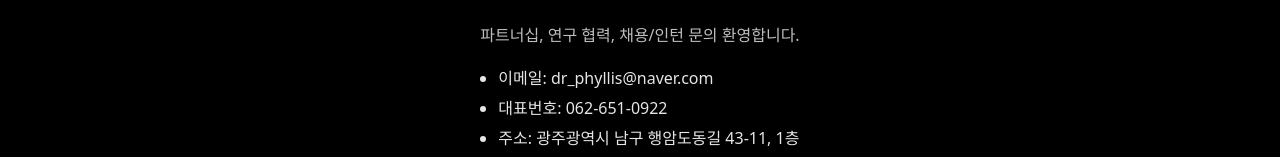
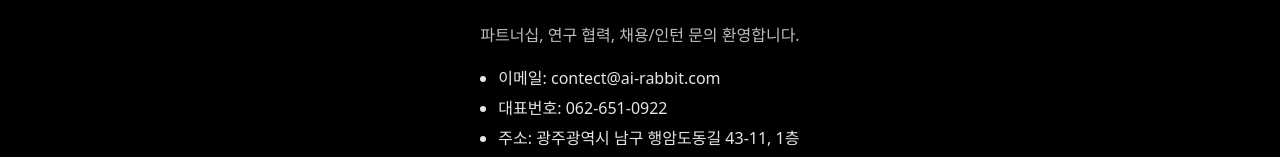
Before and after one commit to SHTH-AGI-LAB/airabbit-homepage, a Next.js app: page /contact in a window 1280 px wide. Shown: the part 156-313 px from the top of the page. Built offline with nearby package versions, Linux system fonts and the light colour scheme.

Commit message:
메일주소변경

```diff
--- a/app/contact/page.tsx
+++ b/app/contact/page.tsx
@@ -4,7 +4,7 @@ export default function Contact() {
       <h1>문의</h1>
       <p>파트너십, 연구 협력, 채용/인턴 문의 환영합니다.</p>
       <ul className="bullet">
-        <li>이메일: <a href="mailto:dr_phyllis@naver.com">dr_phyllis@naver.com</a></li>
+        <li>이메일: <a href="mailto:contect@ai-rabbit.com">contect@ai-rabbit.com</a></li>
         <li>대표번호: 062-651-0922</li>
         <li>주소: 광주광역시 남구 행암도동길 43-11, 1층</li>
       </ul>
```
